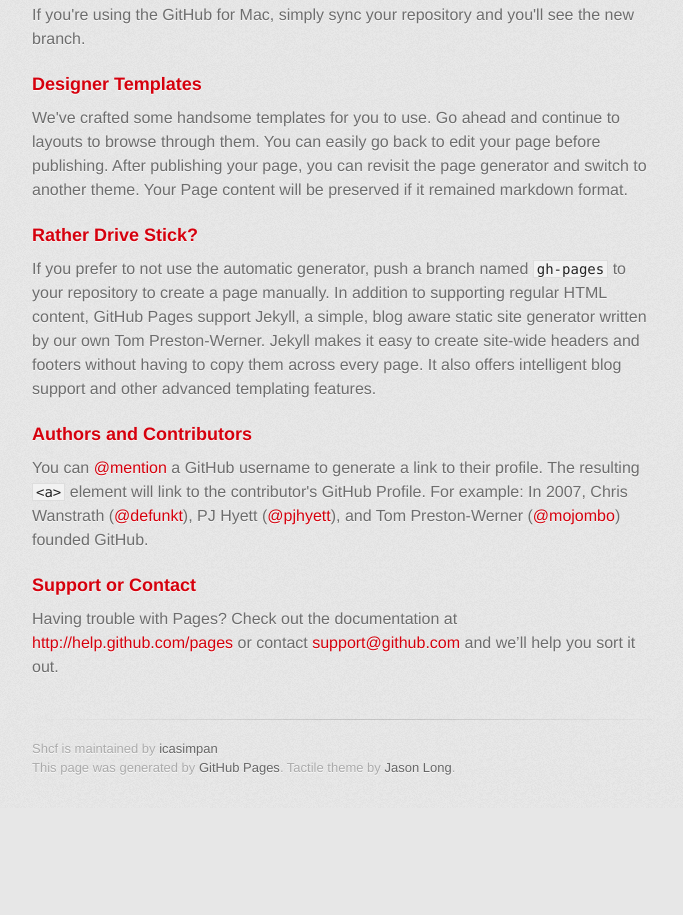
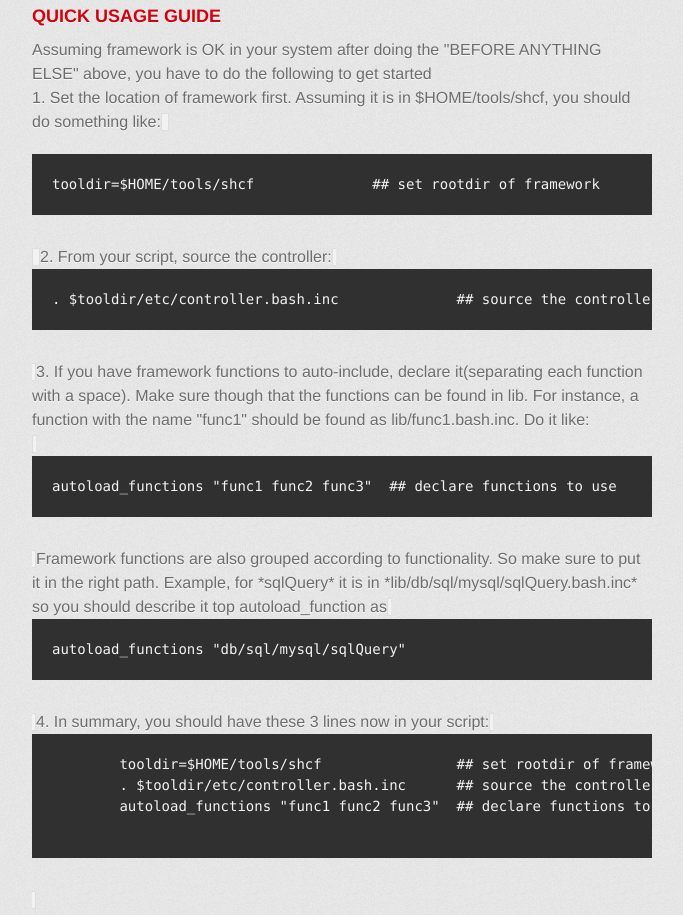
Before and after one commit to shsdk/shcf, a plain HTML site: page index.html in a window 1280 px wide. Shown: the part 1245-2160 px from the top of the page, without its empty margins (298-981 px from the left). Before the commit the page ends 2053 px from the top, so only its background shows below. Drawn offline with Linux system fonts and the light colour scheme; a web font is replaced by a local one.

Commit message:
check again

```diff
--- a/index.html
+++ b/index.html
@@ -77,12 +77,51 @@ NOTE: *[OK] - means that this function is ignored/no function tests planned for
  scenario 1 - OK
 </code></pre>
 
-<p>If you're using the GitHub for Mac, simply sync your repository and you'll see the new branch.</p>
 
 <h3>
-<a name="designer-templates" class="anchor" href="#designer-templates"><span class="octicon octicon-link"></span></a>Designer Templates</h3>
+<a name="designer-templates" class="anchor" href="#designer-templates"><span class="octicon octicon-link"></span></a>QUICK USAGE GUIDE</h3>
 
-<p>We've crafted some handsome templates for you to use. Go ahead and continue to layouts to browse through them. You can easily go back to edit your page before publishing. After publishing your page, you can revisit the page generator and switch to another theme. Your Page content will be preserved if it remained markdown format.</p>
+<p> Assuming framework is OK in your system after doing the "BEFORE ANYTHING ELSE" above, you have to do the following
+to get started <br />
+
+1. Set the location of framework first. Assuming it is in $HOME/tools/shcf, you should
+   do something like:
+
+   <code>
+     <pre>tooldir=$HOME/tools/shcf              ## set rootdir of framework</pre>
+   </code>
+
+2. From your script, source the controller:
+    <code>
+      <pre>. $tooldir/etc/controller.bash.inc              ## source the controller</pre>
+    </code>
+
+3. If you have framework functions to auto-include, declare it(separating each function
+   with a space). Make sure though that the functions can be found in lib. For instance,
+   a function with the name "func1" should be found as lib/func1.bash.inc. Do it like:<br />
+
+  <code>
+    <pre>autoload_functions "func1 func2 func3"  ## declare functions to use</pre>
+  </code>
+
+    Framework functions are also grouped according to functionality. So make sure to put
+    it in the right path. Example, for *sqlQuery* it is in *lib/db/sql/mysql/sqlQuery.bash.inc*
+    so you should describe it top autoload_function as
+
+  <code>
+    <pre>autoload_functions "db/sql/mysql/sqlQuery"</pre>
+  </code>
+
+4. In summary, you should have these 3 lines now in your script:
+
+  <code>
+    <pre>
+        tooldir=$HOME/tools/shcf                ## set rootdir of framework
+        . $tooldir/etc/controller.bash.inc      ## source the controller
+        autoload_functions "func1 func2 func3"  ## declare functions to use
+    </pre>
+  </code>
+</p>
 
 <h3>
 <a name="rather-drive-stick" class="anchor" href="#rather-drive-stick"><span class="octicon octicon-link"></span></a>Rather Drive Stick?</h3>
```
